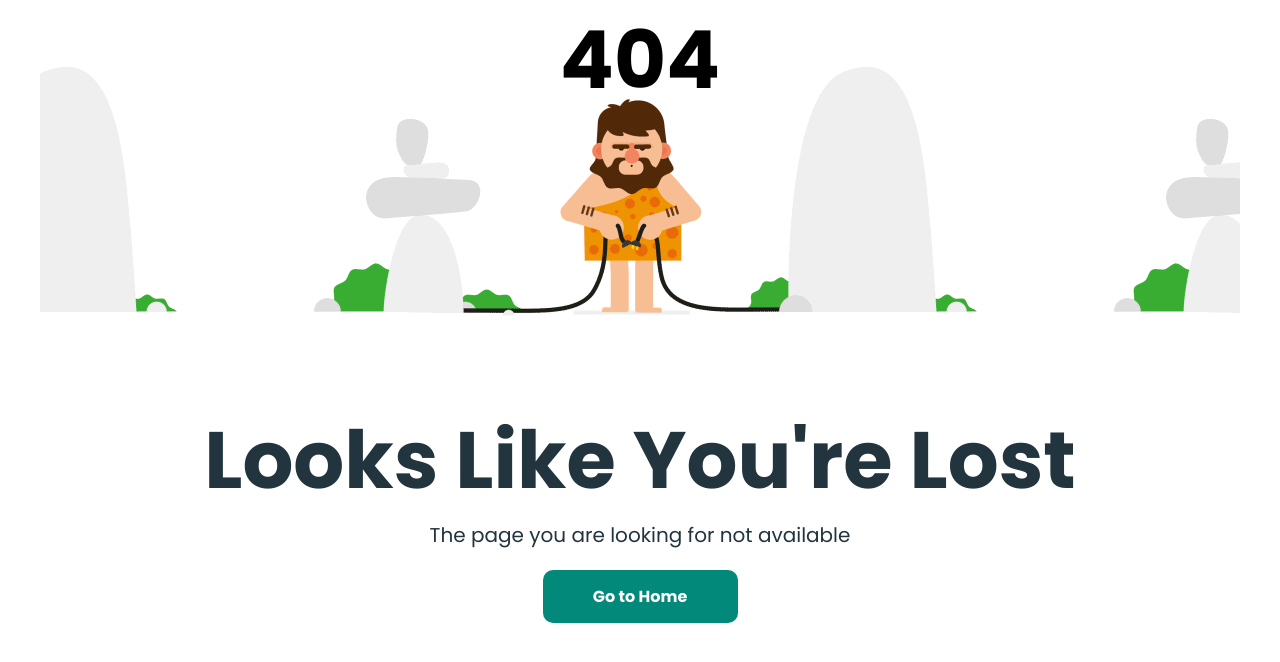
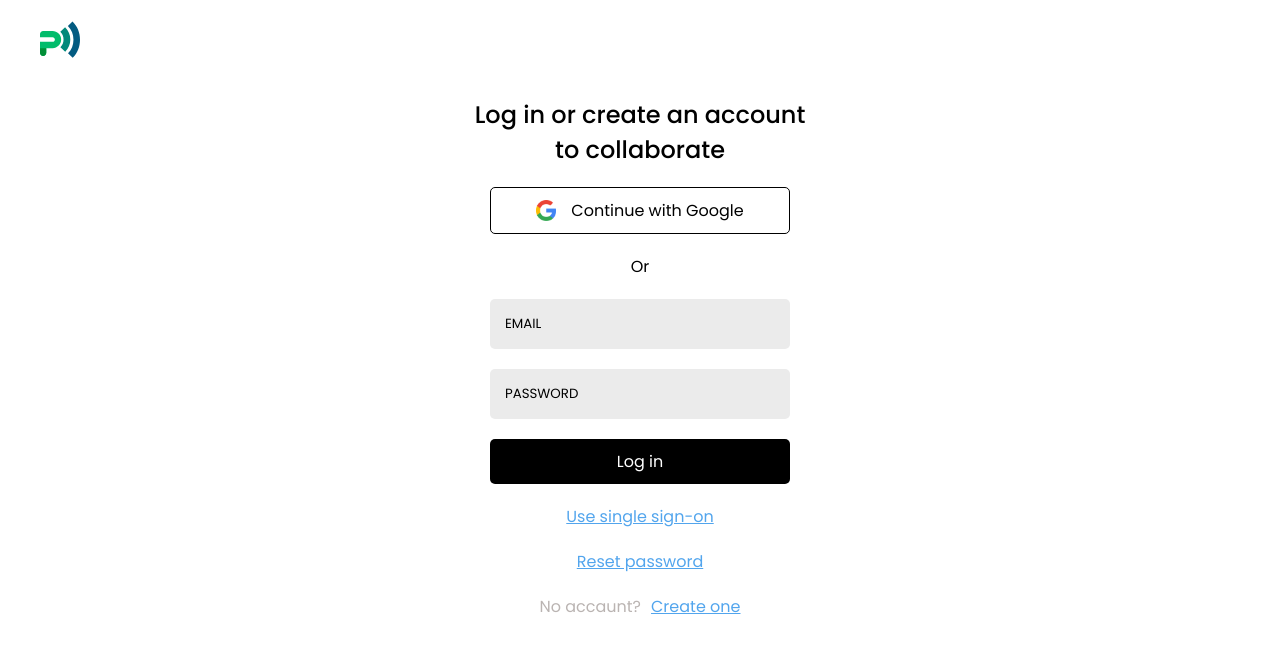
Before and after one commit to muhammadaziz-web/Product, a React (Vite) app: page /login in a window 1280 px wide. Before the commit this address had no page. Shown: the top 662 px of the page. Built offline with nearby package versions, Linux system fonts and the light colour scheme.

Commit message:
Login And Logon done!

```diff
--- a/package.json
+++ b/package.json
@@ -16,6 +16,7 @@
     "@mui/material": "^6.1.9",
     "@react-google-maps/api": "^2.20.3",
     "axios": "^1.7.7",
+    "firebase": "^11.1.0",
     "react": "^18.3.1",
     "react-dom": "^18.3.1",
     "react-router-dom": "^6.27.0",
--- a/src/App.jsx
+++ b/src/App.jsx
@@ -5,6 +5,8 @@ import Product from './pages/Product/Product'
 import Resources from './pages/Resources/Resources'
 import { Route, BrowserRouter as Router, Routes } from 'react-router-dom'
 import Error404 from './components/Error404/Error404'
+import LogIn from './components/LogIn/LogIn'
+import LogOn from './components/LogOn/LogOn'
 
 const App = () => {
 
@@ -17,6 +19,8 @@ const App = () => {
             <Route path='/customers' element={<Customers />}/>
             <Route path='/pricing' element={<Pricing />}/>
             <Route path='/resources' element={<Resources />}/>
+            <Route path="/login" element={<LogIn/>}/>
+            <Route path="/logon" element={<LogOn/>}/>
             <Route path="*" element={<Error404/>}></Route>
         </Routes>
       </Router>
--- /dev/null
+++ b/src/components/LogIn/LogIn.css
@@ -0,0 +1,111 @@
+.LogoBar img {
+    width: 40px;
+    height: 40px;
+    margin-top: 20px;
+}
+.InputBar h2 {
+    margin-top: 30px;
+    text-align: center;
+    width: 360px;
+    font-weight: 500;
+    margin-left: auto;
+    margin-right: auto;
+}
+.GoogleBtn {
+    display: flex;
+    align-items: center;
+    justify-content: center;
+    gap: 15px;
+    margin-top: 20px;
+    width: 300px;
+    margin-left: auto;
+    margin-right: auto;
+    border: 1px solid black;
+    padding: 10px;
+    border-radius: 5px;
+    background: transparent;
+    color: #000;
+    transition: all ease 0.7s;
+}
+.GoogleBtn:hover {
+    transform: scale(1.1);
+    background: #000;
+    color: #FFFFFF;
+}
+.GoogleBtn img {
+    width: 20px;
+
+}
+.Or {
+    display: flex;
+    align-items: center;
+    justify-content: center;
+    margin-top: 20px;
+    color: #000;
+}
+.inpBox {
+    display: flex;
+    align-items: center;
+    justify-content: center;
+    flex-wrap: wrap;
+    width: 300px;
+    margin-left: auto;
+    margin-right: auto;
+    gap: 20px;
+    margin-top: 20px;
+}
+.inpBox input {
+    width: 300px;
+    height: 50px;
+    border-radius: 5px;
+    padding: 0 0 0 15px;
+    background: #EBEBEB;
+    border: none;
+    outline: none;
+    border-radius: 5px;
+}
+.inpBox input::placeholder {
+    color: #000;
+}
+.LogInBtn {
+    width: 300px;
+    background: #000;
+    color: #FFFFFF;
+    margin-left: auto;
+    margin-right: auto;
+    padding: 10px;
+    border-radius: 5px;
+    display: block;
+    margin-top: 20px;
+    text-align: center;
+    transition: all ease 0.7s;
+}
+.LogInBtn:hover {
+    transform: scale(1.1);
+}
+.usebtn {
+    display: block;
+    text-align: center;
+    margin-top: 20px;
+    color: #52A5ED;
+    text-decoration: underline;
+}
+.Reset {
+    display: block;
+    text-align: center;
+    margin-top: 20px;
+    color: #52A5ED;
+    text-decoration: underline;
+}
+.inpBarText {
+    display: flex;
+    align-items: center;
+    justify-content: center;
+    gap: 10px;
+    color: #BAB4B2;
+    margin-top: 20px;
+}
+.inpBarText a {
+    color: #52A5ED;
+    text-decoration: underline;
+}
--- /dev/null
+++ b/src/components/LogIn/LogIn.jsx
@@ -0,0 +1,44 @@
+import React from "react";
+import "./LogIn.css"
+import Logo from "../../images/site_logo.svg"
+import { NavLink } from "react-router-dom";
+import GoogleLogo from "../../images/GoogleLogo.png"
+
+const LogIn = () => {
+    return(
+        <div className="container">
+            <NavLink to="/" className="LogoBar">
+                <img src={Logo} alt="Logo" />
+            </NavLink>
+            <div className="InputBar">
+                <h2>
+                    Log in or create an  account  to collaborate
+                </h2>
+                <NavLink className="GoogleBtn" >
+                    <img src={GoogleLogo} alt="GoogleLogo" />
+                    <p>Continue with Google</p>
+                </NavLink>
+                <p className="Or">
+                    Or
+                </p>
+                <div className="inpBox">
+                    <input type="email" placeholder="EMAIL" />
+                    <input type="password" placeholder="PASSWORD" />
+                </div>
+                <NavLink className="LogInBtn" >
+                    Log in
+                </NavLink>
+                <NavLink className="usebtn" >
+                    Use single sign-on
+                </NavLink>
+                <NavLink className="Reset" >
+                    Reset password
+                </NavLink>
+                <p className="inpBarText">
+                    No accaunt? <NavLink to="/logon" >Create one</NavLink>
+                </p>
+            </div>
+        </div>
+    )
+}
+export default LogIn;
--- /dev/null
+++ b/src/components/LogOn/LogOn.css
@@ -0,0 +1,135 @@
+.LogoBar img {
+    width: 40px;
+    height: 40px;
+    margin-top: 20px;
+}
+.InputBar h2 {
+    margin-top: 30px;
+    text-align: center;
+    width: 360px;
+    font-weight: 500;
+    margin-left: auto;
+    margin-right: auto;
+}
+.GoogleBtn {
+    display: flex;
+    align-items: center;
+    justify-content: center;
+    gap: 15px;
+    margin-top: 20px;
+    width: 300px;
+    margin-left: auto;
+    margin-right: auto;
+    border: 1px solid black;
+    padding: 10px;
+    border-radius: 5px;
+    background: transparent;
+    color: #000;
+    transition: all ease 0.7s;
+}
+.GoogleBtn:hover {
+    transform: scale(1.1);
+    background: #000;
+    color: #FFFFFF;
+}
+.GoogleBtn img {
+    width: 20px;
+
+}
+.Or {
+    display: flex;
+    align-items: center;
+    justify-content: center;
+    margin-top: 20px;
+    color: #000;
+}
+.inpBox {
+    display: flex;
+    align-items: center;
+    justify-content: center;
+    flex-wrap: wrap;
+    width: 300px;
+    margin-left: auto;
+    margin-right: auto;
+    gap: 20px;
+    margin-top: 20px;
+}
+.inpBox input {
+    width: 300px;
+    height: 50px;
+    border-radius: 5px;
+    padding: 0 0 0 15px;
+    background: #EBEBEB;
+    border: none;
+    outline: none;
+    border-radius: 5px;
+}
+.inpBox input::placeholder {
+    color: #000;
+}
+.LogInBtn {
+    width: 300px;
+    background: #000;
+    color: #FFFFFF;
+    margin-left: auto;
+    margin-right: auto;
+    padding: 10px;
+    border-radius: 5px;
+    display: block;
+    margin-top: 20px;
+    text-align: center;
+    transition: all ease 0.7s;
+}
+.LogInBtn:hover {
+    transform: scale(1.1);
+}
+.usebtn {
+    display: block;
+    text-align: center;
+    margin-top: 20px;
+    color: #52A5ED;
+    text-decoration: underline;
+}
+.Reset {
+    display: block;
+    text-align: center;
+    margin-top: 20px;
+    color: #52A5ED;
+    text-decoration: underline;
+}
+.inpBarText {
+    display: flex;
+    align-items: center;
+    justify-content: center;
+    gap: 10px;
+    color: #BAB4B2;
+    margin-top: 20px;
+}
+.inpBarText a {
+    color: #52A5ED;
+    text-decoration: underline;
+}
+@media screen and (max-width: 390px) {
+    .LogoBar{
+        padding: 19 20px;
+    }
+    .InputBar h2 {
+        font-size: 1.1rem;
+        width: 90%;
+    }
+    .GoogleBtn {
+        width: 95%;
+    }
+    .inpBox {
+        width: 95%;
+    }
+    .inpBox input {
+        width: 95%;
+    }
+    .LogInBtn {
+        width: 95%;
+    }
+    .inpBarText {
+        flex-wrap: wrap;
+    }
+}
--- /dev/null
+++ b/src/components/LogOn/LogOn.jsx
@@ -0,0 +1,44 @@
+import React from "react";
+import "./LogOn.css"
+import Logo from "../../images/site_logo.svg"
+import { NavLink } from "react-router-dom";
+import GoogleLogo from "../../images/GoogleLogo.png"
+
+const LogOn = () => {
+    return(
+        <div className="container">
+            <NavLink to="/" className="LogoBar">
+                <img src={Logo} alt="Logo" />
+            </NavLink>
+            <div className="InputBar">
+                <h2>
+                    Log in or create an  account  to collaborate
+                </h2>
+                <NavLink className="GoogleBtn" >
+                    <img src={GoogleLogo} alt="GoogleLogo" />
+                    <p>Continue with Google</p>
+                </NavLink>
+                <p className="Or">
+                    Or
+                </p>
+                <div className="inpBox">
+                    <input type="text" placeholder="NAME" />
+                    <input type="text" placeholder="LAST NAME" />
+                    <input type="month" placeholder="YEAR" />
+                    <input type="email" placeholder="EMAIL" />
+                    <input type="password" placeholder="PASSWORD" />
+                </div>
+                <NavLink className="LogInBtn" >
+                    Log on
+                </NavLink>
+                <NavLink className="usebtn" >
+                    Use single sign-in
+                </NavLink>
+                <p className="inpBarText">
+                    You have any accaunt? <NavLink to="/login" >Go Log in</NavLink>
+                </p>
+            </div>
+        </div>
+    )
+}
+export default LogOn;
--- a/src/components/Navbar/Navbar.jsx
+++ b/src/components/Navbar/Navbar.jsx
@@ -66,10 +66,10 @@ const Navbar = () => {
               </li>
             </ul>
             <div className="btnBox">
-              <NavLink to="/signin">
+              <NavLink to="/login">
                 Sign In
               </NavLink>
-              <NavLink>
+              <NavLink to="/logon">
                 Sign Up
               </NavLink>
             </div>
```
Also changed, not shown: src/images/GoogleLogo.png (added), 1 other file (tests, documents, lock files or other folders).
